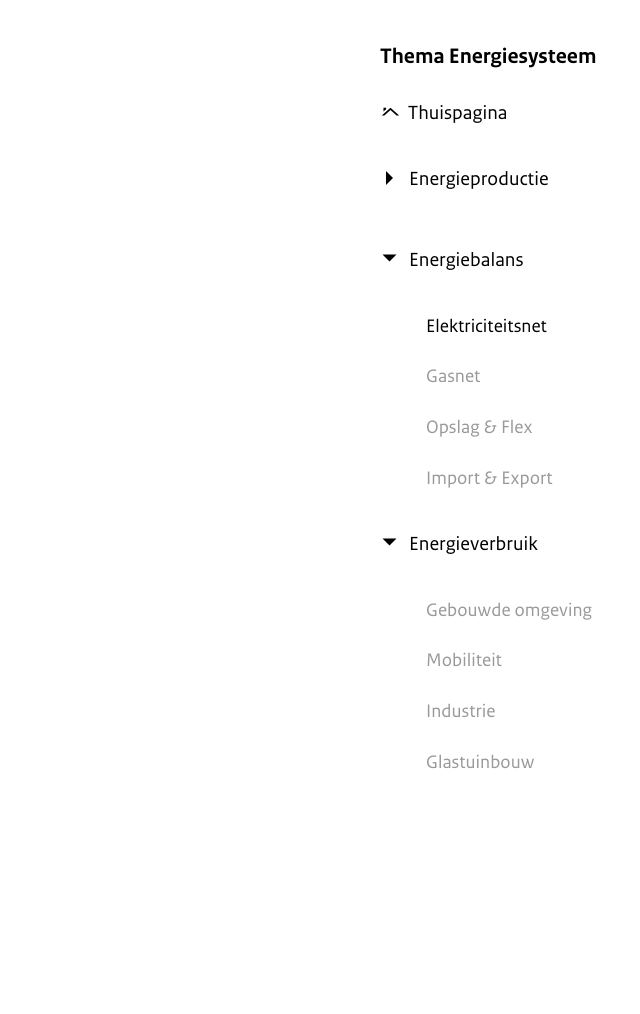
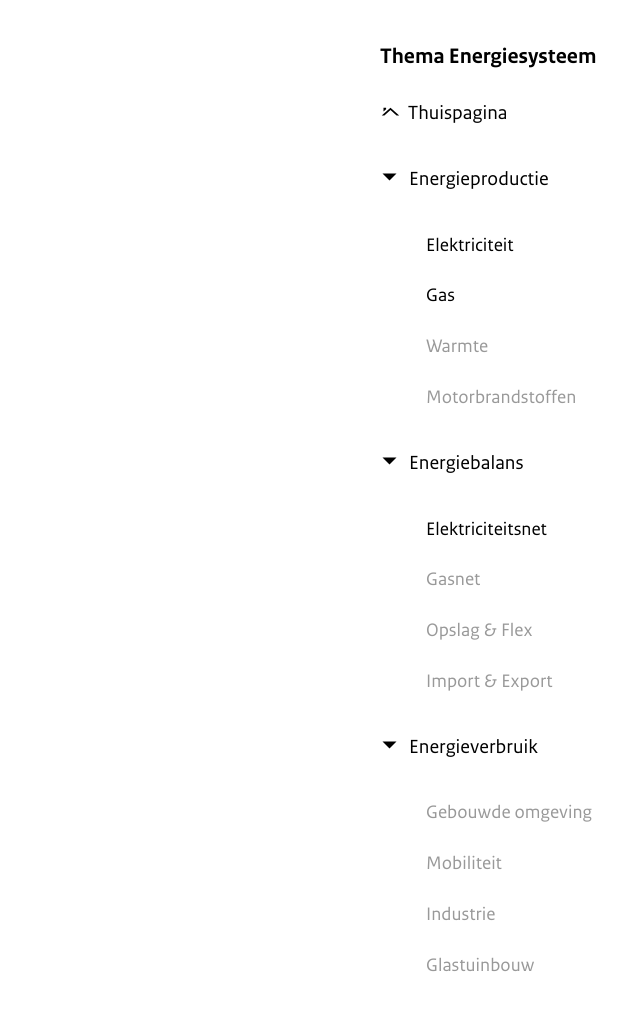
Before and after one commit to rvo-mon/dbkb, a plain HTML site: page iframes/navPane.html in a window 1280 px wide. Shown: the whole page, without its empty margins (640-1280 px from the left). Before the commit the page ends 827 px from the top, so only its background shows below. Drawn offline with Linux system fonts and the light colour scheme.

Commit message:
Update navPane.html

```diff
--- a/iframes/navPane.html
+++ b/iframes/navPane.html
@@ -173,8 +173,8 @@
           transform="scale(0.8)" />
       </svg><a href="../index.html" target="_parent">&nbspThuispagina</a></p>
     <!-- Energieproductie -->
-    <div class="wrap-collabsible"> <input id="collapsible1" class="toggle" type="checkbox"> <label for="collapsible1"
-        class="lbl-toggle">Energieproductie</label>
+    <div class="wrap-collabsible"> <input id="collapsible1" class="toggle" type="checkbox" checked> <label
+        for="collapsible1" class="lbl-toggle">Energieproductie</label>
       <div class="collapsible-content">
         <div class="content-inner">
           <p><a href="../pages/energieproductie/elektriciteit.html" target="_parent">Elektriciteit</a></p>
```
